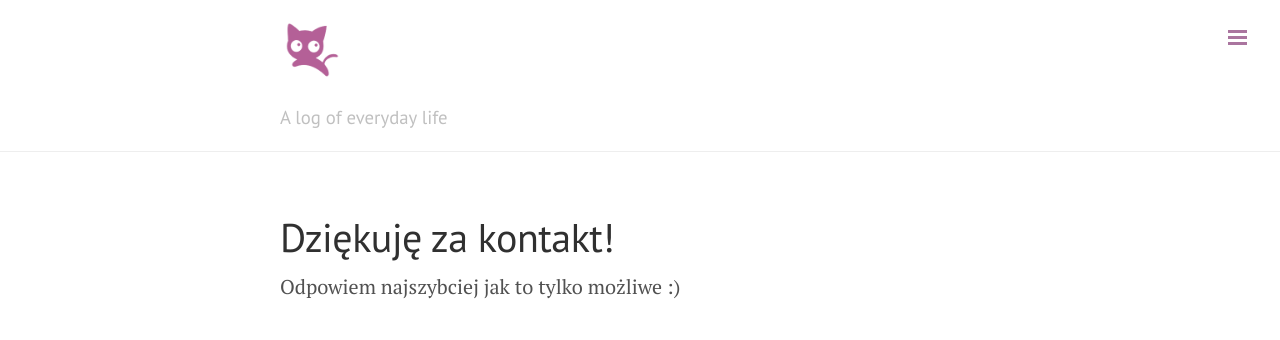
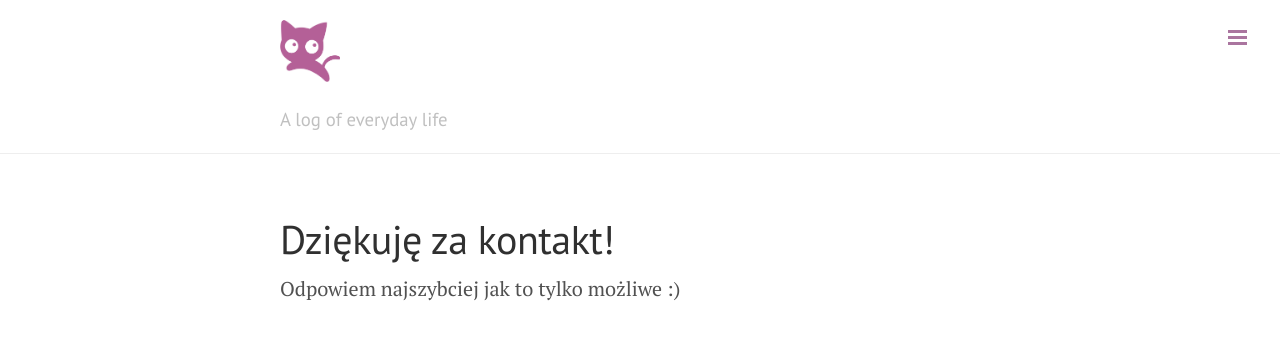
Before and after one commit to pumiko/pumiko.github.io, a Jekyll site: the page built from thanks.md, in a window 1280 px wide. Shown: the top 340 px of the page. Built offline with Jekyll 4.4.1, drawn with Linux system fonts in a browser that asks for light colours; nearby versions of some CDN libraries.

Commit message:
Update default.html

```diff
--- a/_layouts/default.html
+++ b/_layouts/default.html
@@ -13,7 +13,7 @@
       <div class="masthead">
         <div class="container">
           <h3 class="masthead-title">
-            <a href="/" title="Home"><img src="/public/apple-touch-icon-144-precomposed.png" alt="pumiko icon" style="width:60px;height:60px;"></a> <small>{{ site.tagline }}</small>
+            <a href="/" title="Home"><img src="/public/pumiko.png" alt="pumiko icon" style="width:60px;height:62px;"></a> <small>{{ site.tagline }}</small>
           </h3>
         </div>
       </div>
```
